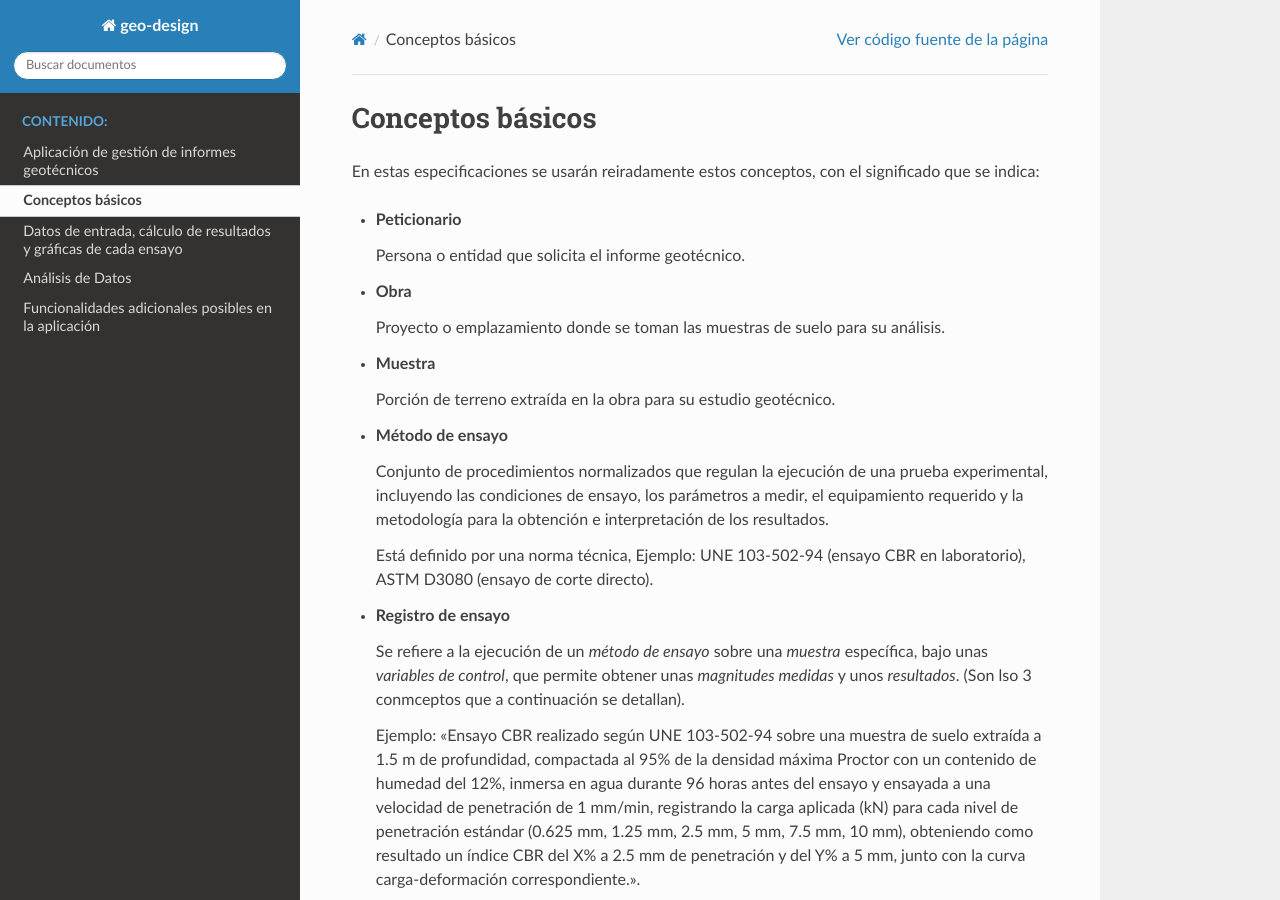
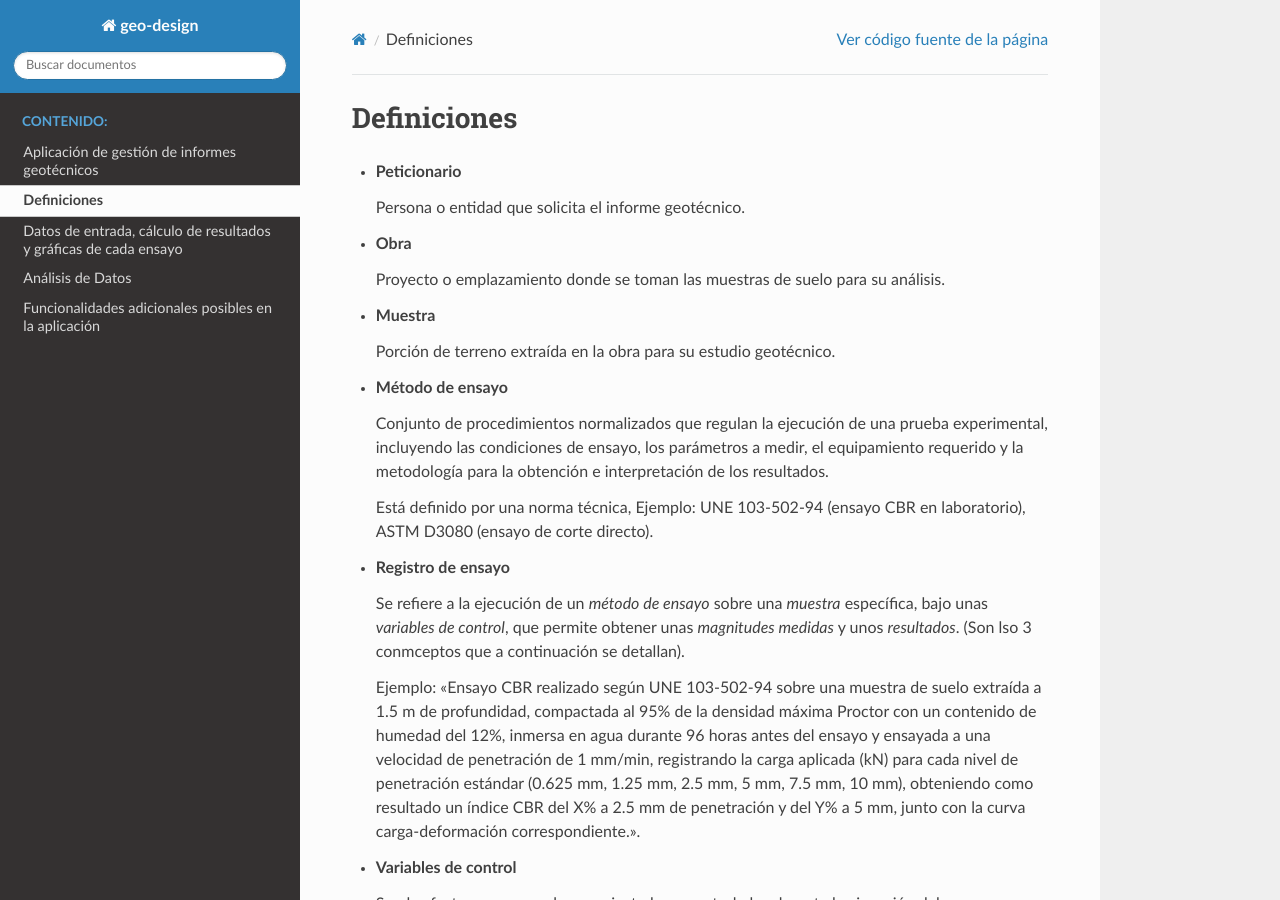
Before and after one commit to javrui/geo-design, a Sphinx documentation site: the page built from source/definiciones.md, in a window 1280 px wide and 900 px high. Built offline with Sphinx 7.4.7 and the Read the Docs theme 3.1.0, drawn with Linux system fonts in a browser that asks for light colours.

Commit message:
rediseñar conceptos_basicos

```diff
--- a/source/conceptos_basicos.md
+++ b/source/definiciones.md
@@ -1,5 +1,5 @@
-# Conceptos básicos
-En estas especificaciones se usarán reiradamente estos conceptos, con el significado que se indica:
+# Definiciones
+
 
 - ## Peticionario
 
--- a/source/index.rst
+++ b/source/index.rst
@@ -8,7 +8,7 @@ Gestión de informes de suelos
    :caption: Contenido:
 
    especificacion del desarrollo
-   conceptos_basicos
+   definiciones
    especificaciones_de_cada_ensayo
    analisis_de_datos
    ampliaciones_funcionales_propuestas
```
Also changed, not shown: source/especificacion del desarrollo.md (+0 -4 lines), 14 other files.
